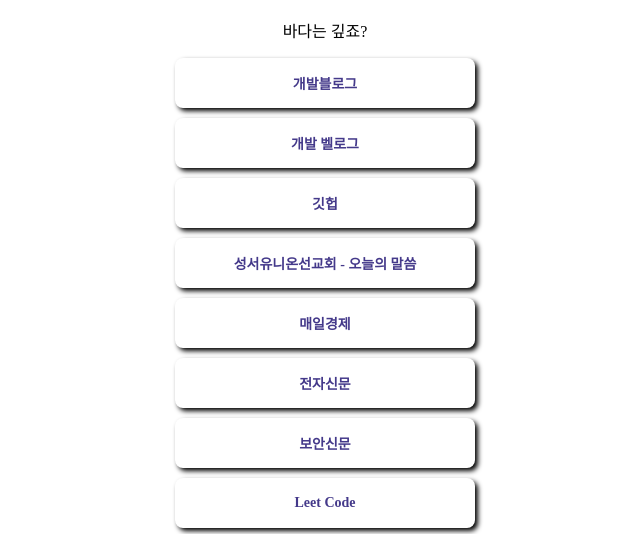
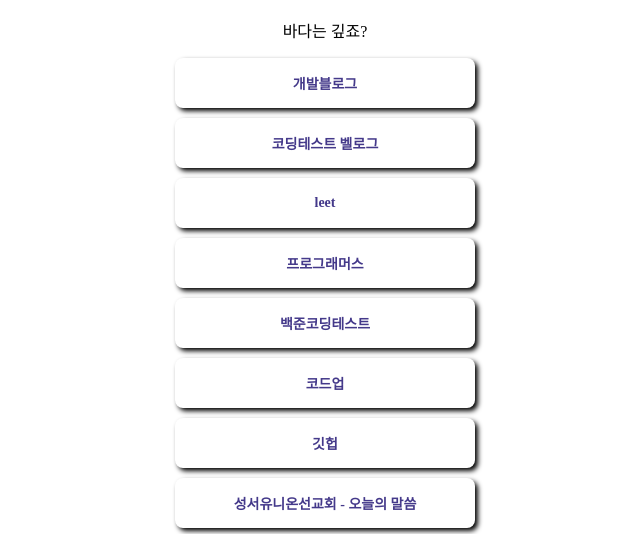
Before and after one commit to MyoungSoo7/MyPage, a plain HTML site: page index.html in a window 1280 px wide. Shown: the part 267-801 px from the top of the page, without its empty margins (315-955 px from the left). Drawn offline with Linux system fonts and the light colour scheme; a web font is replaced by a local one.

Commit message:
Update index.html

```diff
--- a/index.html
+++ b/index.html
@@ -69,14 +69,16 @@
         <h1>물고기는 물속에서 자유롭다</h1>
         <p>바다는 깊죠?</p>
         <a target="_blank" href="https://iamipro.tistory.com/">개발블로그</a>
-	<a target="_blank" href="https://velog.io/@iamipro/">개발 벨로그</a>
+	<a target="_blank" href="https://velog.io/@iamipro/">코딩테스트 벨로그</a>
+<a target="_blank" href="https://leetcode.com/">leet</a>
+	    <a target="_blank" href="https://programmers.co.kr/">프로그래머스 </a>
+    <a target="_blank" href="https://www.acmicpc.net/">백준코딩테스트 </a>
+    <a target="_blank" href="https://codeup.kr/">코드업 </a>
         <a target="_blank" href="https://github.com/MyoungSoo7">깃헙</a>
         <a target="_blank" href="https://sum.su.or.kr:8888/bible/today/">성서유니온선교회 - 오늘의 말씀</a>
         <a target="_blank" href="https://www.mk.co.kr/">매일경제</a>
         <a target="_blank" href="https://www.etnews.com/">전자신문</a>
         <a target="_blank" href="https://www.boannews.com/">보안신문</a>
-	<a target="_blank" href="https://leetcode.com/">Leet Code</a>
-	<a target="_blank" href="https://www.notion.so/47aa3d2f209e4d2085bd4163740f0846?showMoveTo=true/">노션</a>
         <a target="_blank" href="https://www.diffchecker.com/">소스비교</a>
 	<a target="_blank" href="https://colab.research.google.com/notebooks/welcome.ipynb">구글Colab</a>
 	    🔭 유용사이트
```
